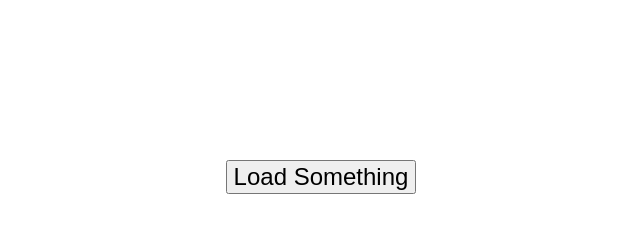
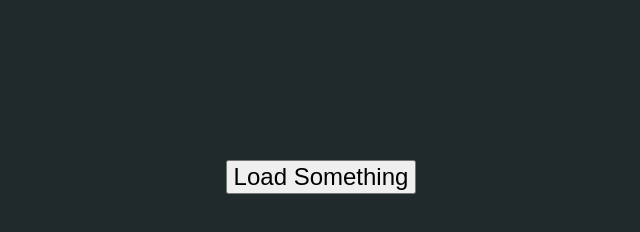
Before and after one commit to khianvictorycalderon/JS-Web-Async-Loading, a plain HTML site: page index.html in a window 1280 px wide. Shown: the whole page, without its empty margins (319-959 px from the left). Drawn offline with Linux system fonts and the light colour scheme.

Commit message:
Added Style

```diff
--- a/assets/index.css
+++ b/assets/index.css
@@ -2,6 +2,8 @@ body {
     text-align: center;
     margin-top:20vh;
     font-size:1.5rem;
+    background:rgb(32, 42, 44);
+    color:white;
 }
 
 .button {
```
